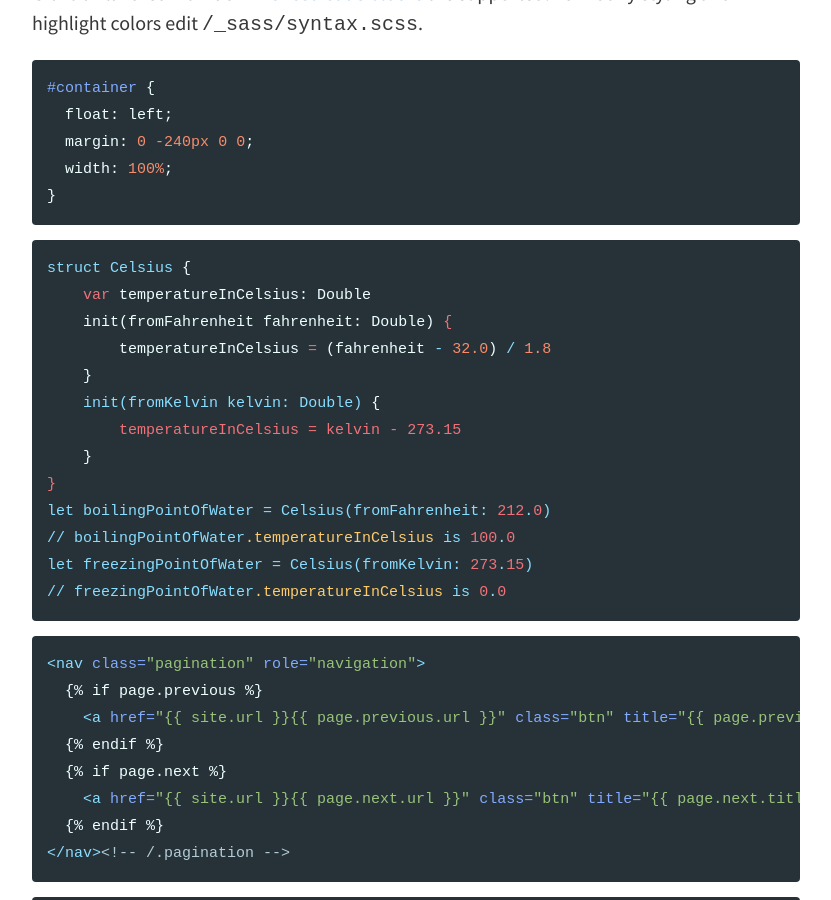
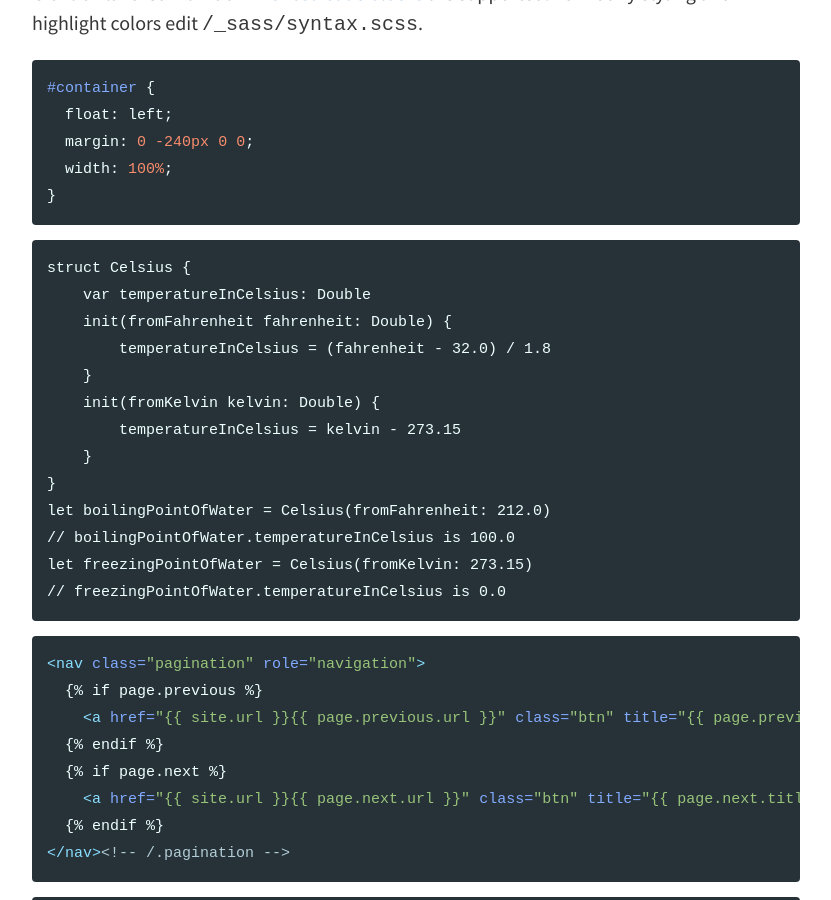
Before and after one commit to abdela7ad/abdela7ad.github.io, a Jekyll site: the page built from _posts/2014-08-08-Markup- Syntax Highlighting.md, in a window 1280 px wide and 900 px high, scrolled down 521 px. Shown: the whole window, without its empty margins (224-1055 px from the left). Built offline with Jekyll 4.4.1, drawn with Linux system fonts in a browser that asks for light colours.

Commit message:
Update 2014-08-08-Markup- Syntax Highlighting.md

````diff
--- a/_posts/2014-08-08-Markup- Syntax Highlighting.md
+++ b/_posts/2014-08-08-Markup- Syntax Highlighting.md
@@ -19,7 +19,7 @@ GitHub Flavored Markdown [fenced code blocks](https://help.github.com/articles/c
   width: 100%;
 }
 ```
-```css
+```
 struct Celsius {
     var temperatureInCelsius: Double
     init(fromFahrenheit fahrenheit: Double) {
````
